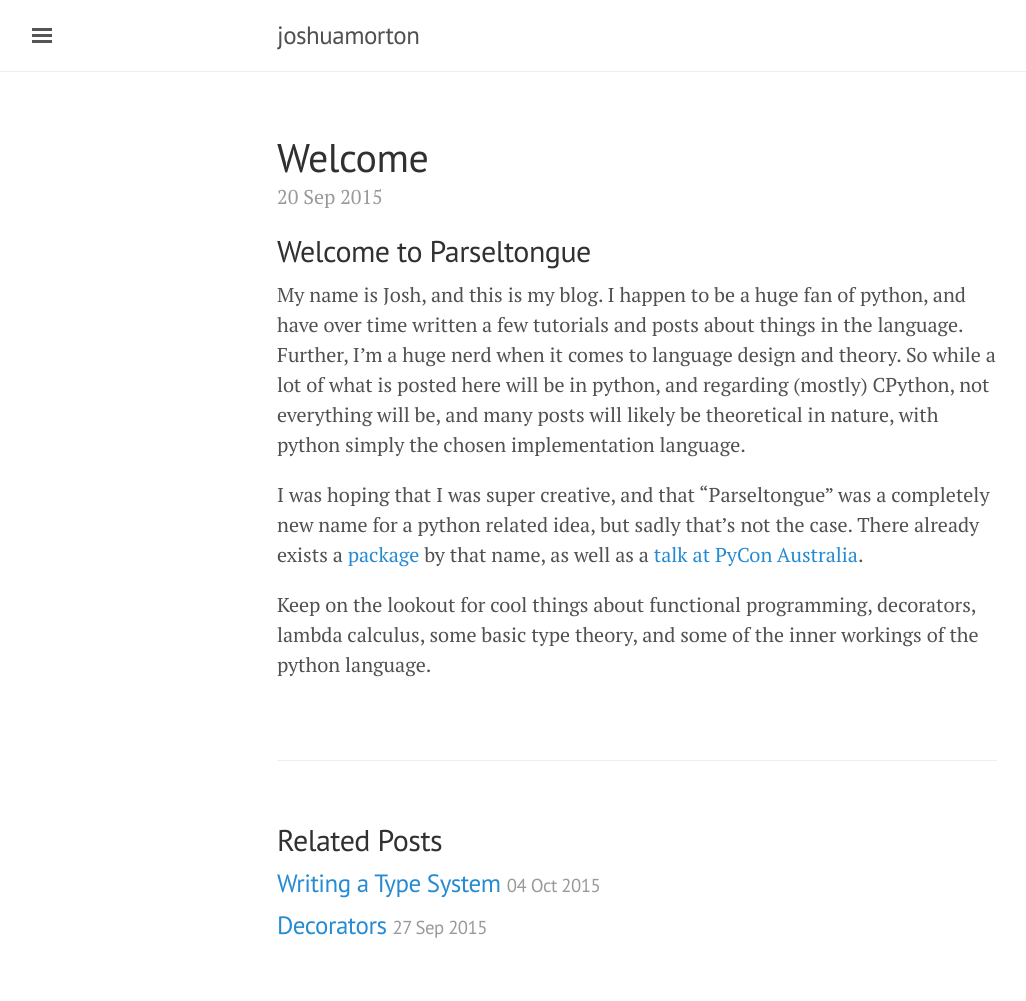
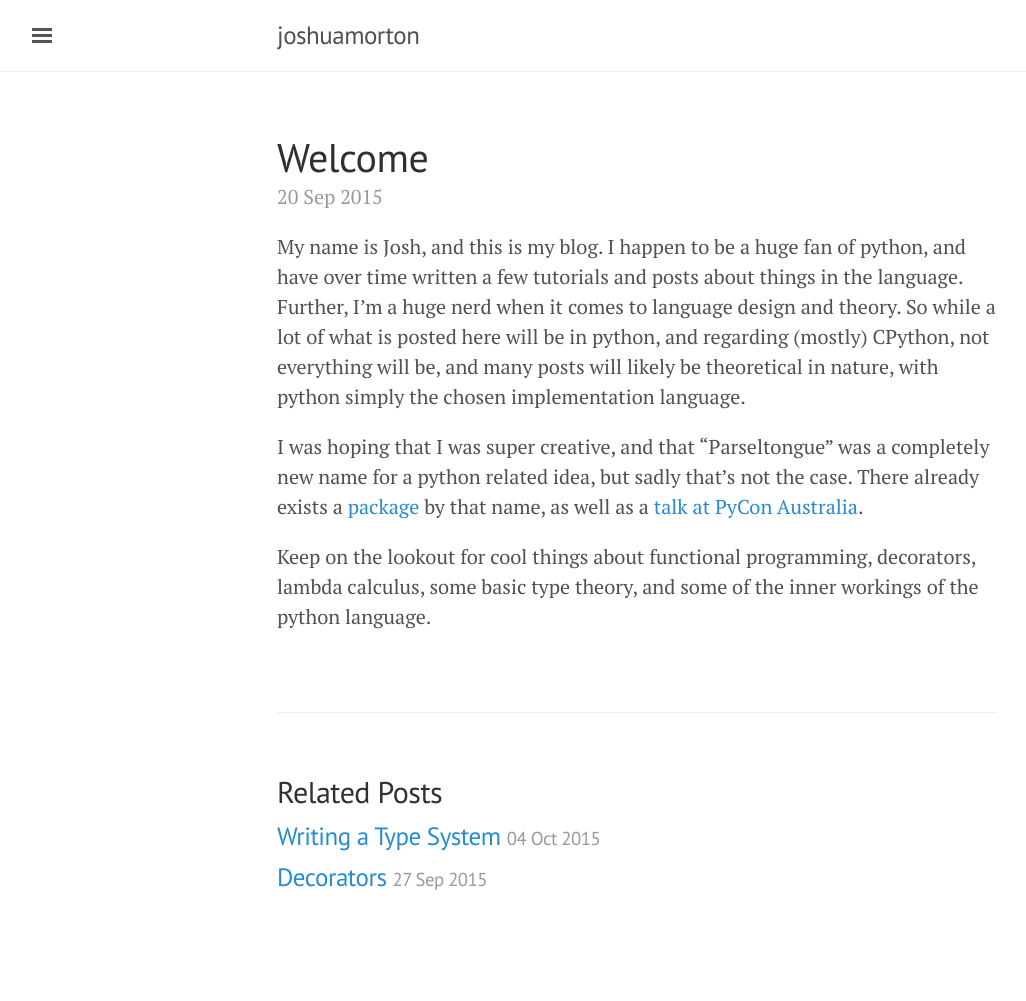
Before and after one commit to joshuamorton/joshuamorton.github.com, a Jekyll site: the page built from _posts/2015-9-20-welcome-to-parseltongue.md, in a window 1280 px wide. Shown: the whole page, without its empty margins (3-1029 px from the left). Built offline with Jekyll 4.4.1, drawn with Linux system fonts in a browser that asks for light colours; Markdown is read by kramdown in place of the engine named in the settings; after the commit the page ends 953 px from its top, so only the background shows below that.

Commit message:
Fixed blog format

```diff
--- a/_includes/sidebar.html
+++ b/_includes/sidebar.html
@@ -23,7 +23,7 @@
         {% endif %}
       {% endif %}
     {% endfor %}
-
+    <a class="sidebar-nav-item"></a>
     <a class="sidebar-nav-item active">Blog</a>
     {% for post in site.posts limit:5 %}
 		   <a class="sidebar-nav-item" href="{{ post.url }}">{{ post.title }}</a>
--- a/_posts/2015-9-20-welcome-to-parseltongue.md
+++ b/_posts/2015-9-20-welcome-to-parseltongue.md
@@ -3,7 +3,6 @@ layout: blog
 title: Welcome
 ---
 
-##Welcome to Parseltongue
 
 My name is Josh, and this is my blog. I happen to be a huge fan of python, and have over time written a few tutorials and posts about things in the language. Further, I'm a huge nerd when it comes to language design and theory. So while a lot of what is posted here will be in python, and regarding (mostly) CPython, not everything will be, and many posts will likely be theoretical in nature, with python simply the chosen implementation language.
 
```
Also changed, not shown: _posts/2015-10-4-types.md (+0 -1 lines), _posts/2015-9-27-decorators.md (+0 -1 lines).
